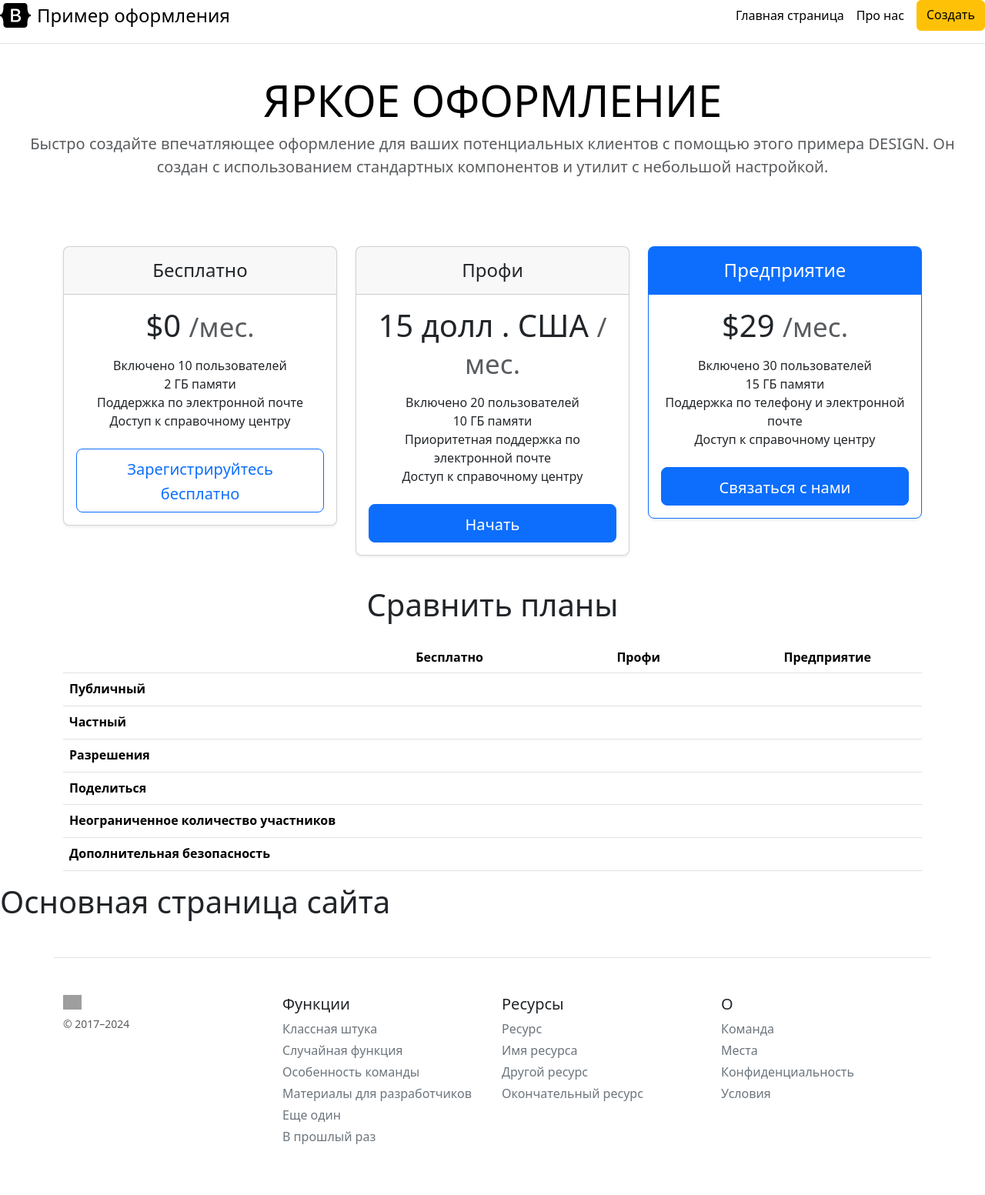
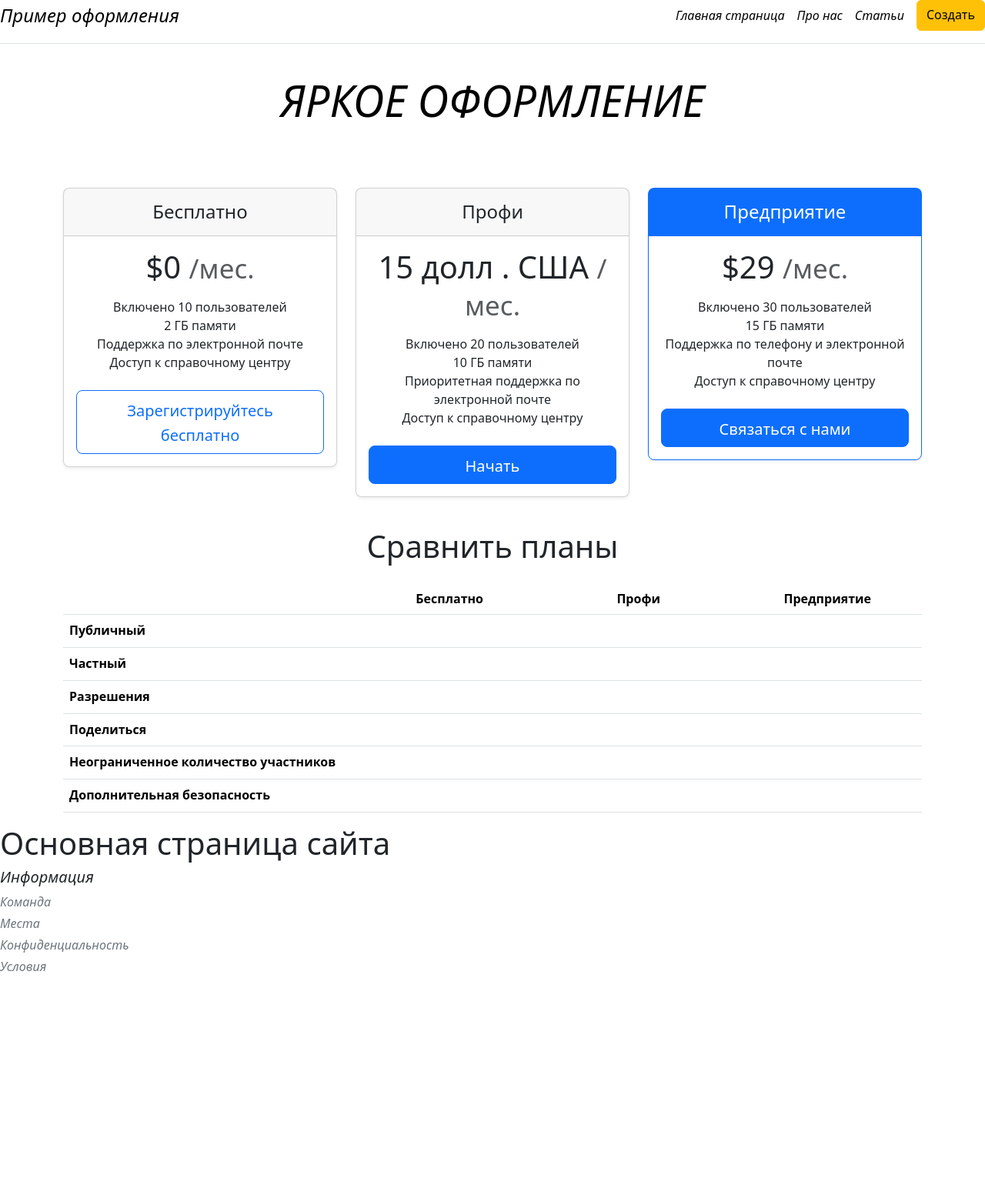
Before and after one commit to elenapolevschikova/Flask_20, a Flask app: page / in a window 1280 px wide. Shown: the whole page at 77% size. After the commit the page ends 1262 px from the top, so only its background shows below. Run offline with Flask 3, Linux system fonts and the light colour scheme; lists and menus that the app fills with data are empty; grey boxes are pictures that could not be loaded.

Commit message:
Flask + 3

```diff
--- a/app.py
+++ b/app.py
@@ -1,4 +1,4 @@
-from flask import Flask, render_template, url_for, request, redirect
+from flask import Flask, render_template, request, redirect, url_for
 from flask_sqlalchemy import SQLAlchemy
 import sqlalchemy as sl
 from datetime import datetime
@@ -17,7 +17,7 @@ class Article(db.Model):  # создаём класс для хранения з
     intro = sl.Column(sl.String(300), nullable=False)
     # intro - вступление, String(300) - текст, длинна, nullable=False - не вступать без вступления
     text = sl.Column(sl.Text, nullable=False)   # text - для установки полного текста
-    date = sl.Column(sl.DateTime, default=datetime.utcnow)  # date - дата публикаций, utcnow - время публикации
+    date = sl.Column(sl.DateTime, default=datetime.timestamp)  # date - дата публикаций, utcnow - время публикации
     with app.app_context():
         db.create_all()
 
@@ -36,6 +36,14 @@ def index():  # выводим функцию
 @app.route("/about")  #
 def about():  # выводим функцию
     return render_template("about.html")  # возврат
+
+
+@app.route("/posts")  # добавляем метод вывода информации из стороннего сайта
+def posts():  # выводим функцию
+    # Article.query.outerjoin(Comment).group_by(Article.id).order_by(func.count(Comment.id).asc()).all()
+    articles = Article.query.order_by(Article.date).all()
+    # first()выводит первую запись взятую из БД, order_by(Article.date).all() - сортирует всё по полю date
+    return render_template("posts.html", articles=articles)  # возв.шаблон в нём мы можем раб.с article
 
 
 @app.route("/create_article", methods=["POST", "GET"])  # добавляем метод приёма запросов
--- a/templates/base.html
+++ b/templates/base.html
@@ -9,69 +9,45 @@
     <link rel="stylesheet" href="https://cdn.jsdelivr.net/npm/bootstrap@5.3.2/dist/css/bootstrap.min.css">
     <title>{% block title %}{% endblock %}</title>
 </head>
+
 <body>
     <header>
     <div class="d-flex flex-column flex-md-row align-items-center pb-3 mb-4 border-bottom">
       <a href="/" class="d-flex align-items-center link-body-emphasis text-decoration-none">
-        <svg xmlns="http://www.w3.org/2000/svg" width="40" height="32" class="me-2" viewBox="0 0 118 94" role="img"><title>Bootstrap</title><path fill-rule="evenodd" clip-rule="evenodd" d="M24.509 0c-6.733 0-11.715 5.893-11.492 12.284.214 6.14-.064 14.092-2.066 20.577C8.943 39.365 5.547 43.485 0 44.014v5.972c5.547.529 8.943 4.649 10.951 11.153 2.002 6.485 2.28 14.437 2.066 20.577C12.794 88.106 17.776 94 24.51 94H93.5c6.733 0 11.714-5.893 11.491-12.284-.214-6.14.064-14.092 2.066-20.577 2.009-6.504 5.396-10.624 10.943-11.153v-5.972c-5.547-.529-8.934-4.649-10.943-11.153-2.002-6.484-2.28-14.437-2.066-20.577C105.214 5.894 100.233 0 93.5 0H24.508zM80 57.863C80 66.663 73.436 72 62.543 72H44a2 2 0 01-2-2V24a2 2 0 012-2h18.437c9.083 0 15.044 4.92 15.044 12.474 0 5.302-4.01 10.049-9.119 10.88v.277C75.317 46.394 80 51.21 80 57.863zM60.521 28.34H49.948v14.934h8.905c6.884 0 10.68-2.772 10.68-7.727 0-4.643-3.264-7.207-9.012-7.207zM49.948 49.2v16.458H60.91c7.167 0 10.964-2.876 10.964-8.281 0-5.406-3.903-8.178-11.425-8.178H49.948z" fill="currentColor"></path></svg>
-        <span class="fs-4"><font style="vertical-align: inherit;"><font style="vertical-align: inherit;">Пример оформления</font></font></span>
-
-      </a>
+          <span class="fs-4"><i style="vertical-align: inherit;">
+            <i style="vertical-align: inherit;">Пример оформления</i></i></span></a>
 
       <nav class="d-inline-flex mt-2 mt-md-0 ms-md-auto">
-          <a class="me-3 py-2 link-body-emphasis text-decoration-none" href="/"><font style="vertical-align: inherit;"><font style="vertical-align: inherit;">Главная страница</font></font></a>
-          <a class="me-3 py-2 link-body-emphasis text-decoration-none" href="/about"><font style="vertical-align: inherit;"><font style="vertical-align: inherit;">Про нас</font></font></a>
-          <a class="btn btn-warning" href="/create-article">Создать</a>
+          <a class="me-3 py-2 link-body-emphasis text-decoration-none" href="/">
+              <i style="vertical-align: inherit;"><i style="vertical-align: inherit;">Главная страница</i></i></a>
+          <a class="me-3 py-2 link-body-emphasis text-decoration-none" href="/about">
+              <i style="vertical-align: inherit;"><i style="vertical-align: inherit;">Про нас</i></i></a>
+          <a class="me-3 py-2 link-body-emphasis text-decoration-none" href="/posts">
+              <i style="vertical-align: inherit;"><i style="vertical-align: inherit;">Статьи</i></i></a>
+          <a class="btn btn-warning" href="/create_article">Создать</a>
       </nav>
     </div>
 
     <div class="pricing-header p-3 pb-md-4 mx-auto text-center">
-      <h1 class="display-4 fw-normal text-body-emphasis"><font style="vertical-align: inherit;"><font style="vertical-align: inherit;">ЯРКОЕ ОФОРМЛЕНИЕ</font></font></h1>
-      <p class="fs-5 text-body-secondary"><font style="vertical-align: inherit;"><font style="vertical-align: inherit;">Быстро создайте впечатляющее оформление для ваших потенциальных клиентов с помощью этого примера DESIGN. Он создан с использованием стандартных компонентов и утилит с небольшой настройкой.</font></font></p>
-
-<!--        <a class="btn btn-warning" href="/create-article">Создать</a>-->
+      <h1 class="display-4 fw-normal text-body-emphasis"><i style="vertical-align: inherit;">
+          <i style="vertical-align: inherit;">ЯРКОЕ ОФОРМЛЕНИЕ</i></i></h1>
     </div>
-  </header>
 
     {% block body %}{% endblock %}
 
-
-<footer class="container pt-4 my-md-5 pt-md-5 border-top">
-    <div class="row">
-      <div class="col-12 col-md">
-        <img class="mb-2" src="/docs/5.3/assets/brand/bootstrap-logo.svg" alt="" width="24" height="19">
-        <small class="d-block mb-3 text-body-secondary"><font style="vertical-align: inherit;"><font style="vertical-align: inherit;">© 2017–2024</font></font></small>
+      <div class="col-6 col-md">
+        <h5><i style="vertical-align: inherit;"><i style="vertical-align: inherit;">Информация</i></i></h5>
+          <ul class="list-unstyled text-small">
+          <li class="mb-1"><a class="link-secondary text-decoration-none" href="#">
+              <i style="vertical-align: inherit;"><i style="vertical-align: inherit;">Команда</i></i></a></li>
+          <li class="mb-1"><a class="link-secondary text-decoration-none" href="#">
+              <i style="vertical-align: inherit;"><i style="vertical-align: inherit;">Места</i></i></a></li>
+          <li class="mb-1"><a class="link-secondary text-decoration-none" href="#">
+              <i style="vertical-align: inherit;"><i style="vertical-align: inherit;">Конфиденциальность</i></i></a></li>
+              <li class="mb-1"><a class="link-secondary text-decoration-none" href="#">
+              <i style="vertical-align: inherit;"><i style="vertical-align: inherit;">Условия</i></i></a></li>
+          </ul>
       </div>
-      <div class="col-6 col-md">
-        <h5><font style="vertical-align: inherit;"><font style="vertical-align: inherit;">Функции</font></font></h5>
-        <ul class="list-unstyled text-small">
-          <li class="mb-1"><a class="link-secondary text-decoration-none" href="#"><font style="vertical-align: inherit;"><font style="vertical-align: inherit;">Классная штука</font></font></a></li>
-          <li class="mb-1"><a class="link-secondary text-decoration-none" href="#"><font style="vertical-align: inherit;"><font style="vertical-align: inherit;">Случайная функция</font></font></a></li>
-          <li class="mb-1"><a class="link-secondary text-decoration-none" href="#"><font style="vertical-align: inherit;"><font style="vertical-align: inherit;">Особенность команды</font></font></a></li>
-          <li class="mb-1"><a class="link-secondary text-decoration-none" href="#"><font style="vertical-align: inherit;"><font style="vertical-align: inherit;">Материалы для разработчиков</font></font></a></li>
-          <li class="mb-1"><a class="link-secondary text-decoration-none" href="#"><font style="vertical-align: inherit;"><font style="vertical-align: inherit;">Еще один</font></font></a></li>
-          <li class="mb-1"><a class="link-secondary text-decoration-none" href="#"><font style="vertical-align: inherit;"><font style="vertical-align: inherit;">В прошлый раз</font></font></a></li>
-        </ul>
-      </div>
-      <div class="col-6 col-md">
-        <h5><font style="vertical-align: inherit;"><font style="vertical-align: inherit;">Ресурсы</font></font></h5>
-        <ul class="list-unstyled text-small">
-          <li class="mb-1"><a class="link-secondary text-decoration-none" href="#"><font style="vertical-align: inherit;"><font style="vertical-align: inherit;">Ресурс</font></font></a></li>
-          <li class="mb-1"><a class="link-secondary text-decoration-none" href="#"><font style="vertical-align: inherit;"><font style="vertical-align: inherit;">Имя ресурса</font></font></a></li>
-          <li class="mb-1"><a class="link-secondary text-decoration-none" href="#"><font style="vertical-align: inherit;"><font style="vertical-align: inherit;">Другой ресурс</font></font></a></li>
-          <li class="mb-1"><a class="link-secondary text-decoration-none" href="#"><font style="vertical-align: inherit;"><font style="vertical-align: inherit;">Окончательный ресурс</font></font></a></li>
-        </ul>
-      </div>
-      <div class="col-6 col-md">
-        <h5><font style="vertical-align: inherit;"><font style="vertical-align: inherit;">О</font></font></h5>
-        <ul class="list-unstyled text-small">
-          <li class="mb-1"><a class="link-secondary text-decoration-none" href="#"><font style="vertical-align: inherit;"><font style="vertical-align: inherit;">Команда</font></font></a></li>
-          <li class="mb-1"><a class="link-secondary text-decoration-none" href="#"><font style="vertical-align: inherit;"><font style="vertical-align: inherit;">Места</font></font></a></li>
-          <li class="mb-1"><a class="link-secondary text-decoration-none" href="#"><font style="vertical-align: inherit;"><font style="vertical-align: inherit;">Конфиденциальность</font></font></a></li>
-          <li class="mb-1"><a class="link-secondary text-decoration-none" href="#"><font style="vertical-align: inherit;"><font style="vertical-align: inherit;">Условия</font></font></a></li>
-        </ul>
-      </div>
-    </div>
-  </footer>
+    </header>
 </body>
 </html>
--- a/templates/index.html
+++ b/templates/index.html
@@ -47,6 +47,7 @@
           </div>
         </div>
       </div>
+
       <div class="col">
         <div class="card mb-4 rounded-3 shadow-sm border-primary">
           <div class="card-header py-3 text-bg-primary border-primary">
```
Also changed, not shown: templates/posts.html (added, +22 -0 lines), templates/create_article.html (line endings or trailing spaces). Lines whose indentation alone changed are shown as unchanged.
